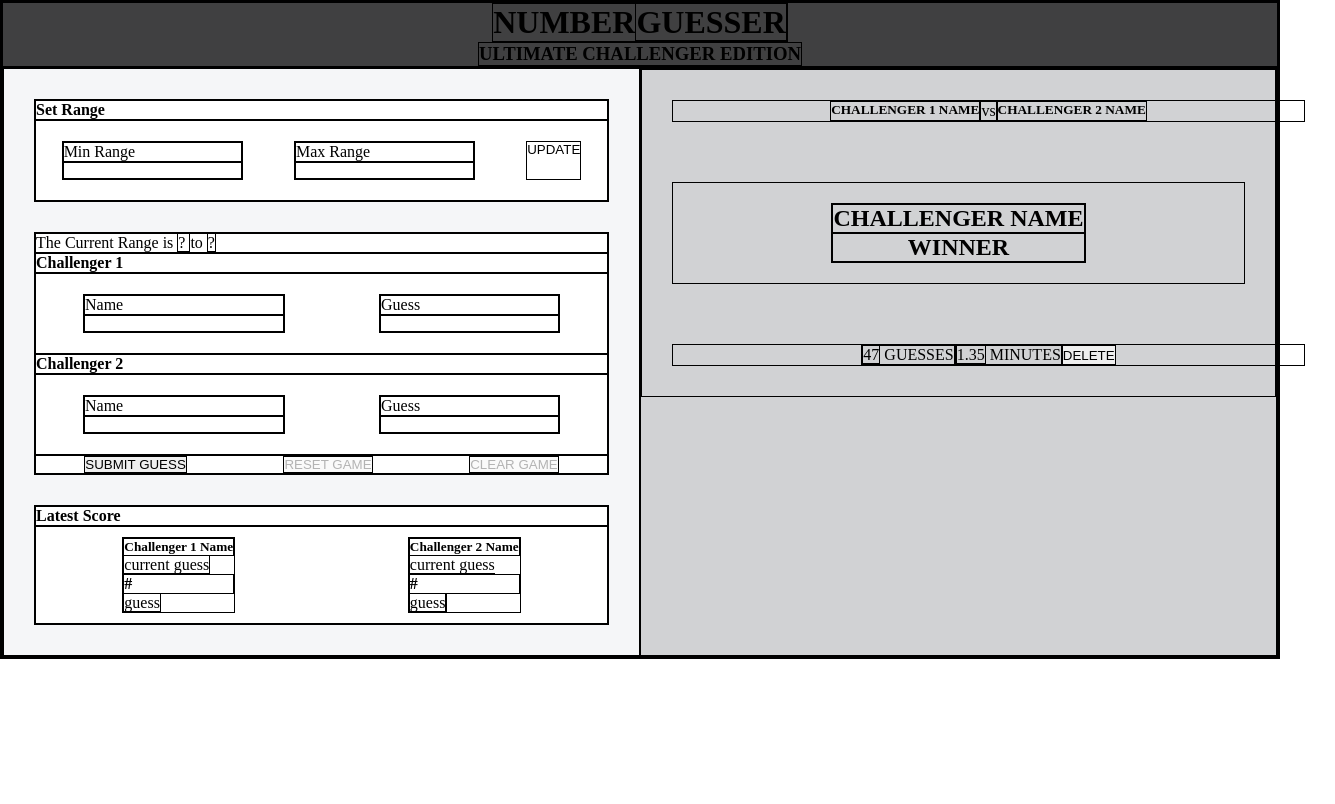
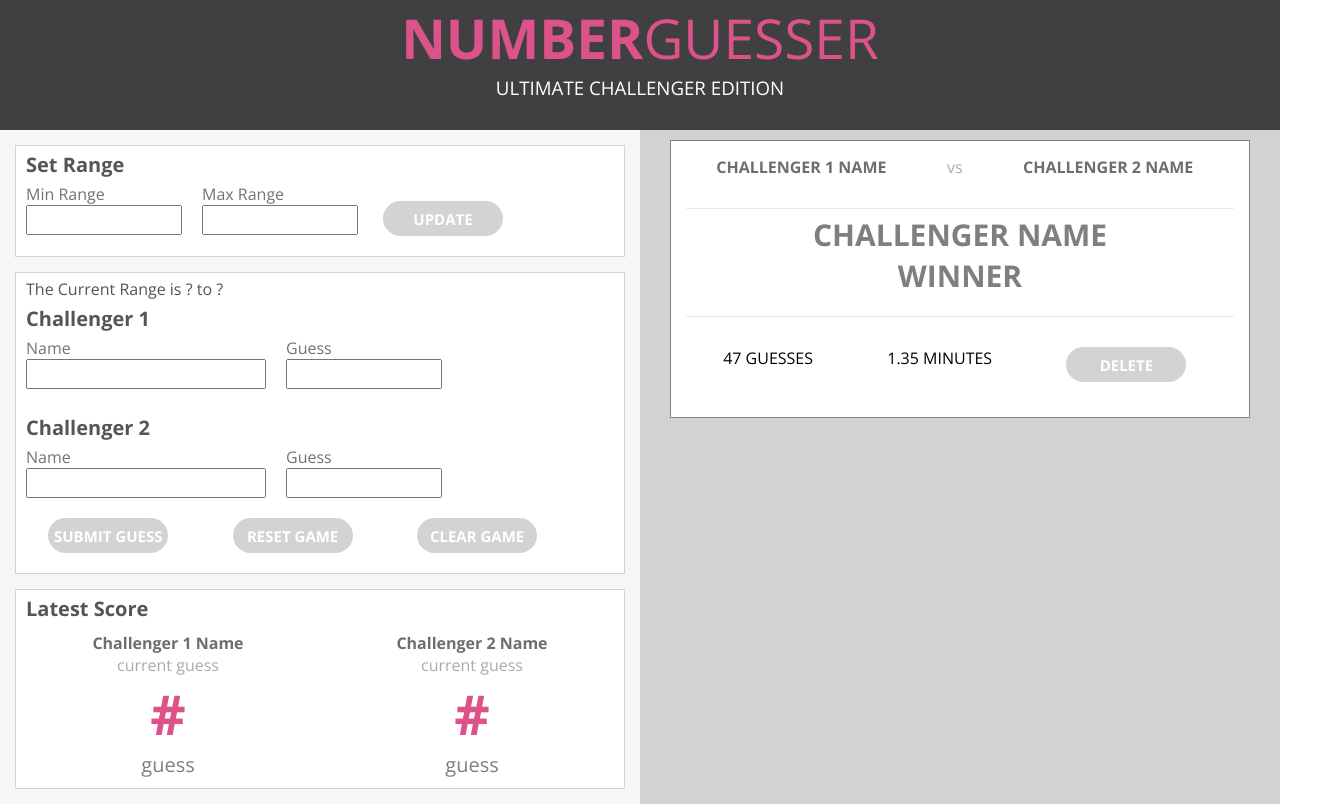
Before and after one commit to KaylaLawson/Number-Guesser-1901, a plain HTML site: page index.html in a window 1280 px wide. Shown: the whole page, 1335 px wide, since content can reach past the window. Drawn offline with nearby package versions, Linux system fonts and the light colour scheme.

Commit message:
Most of the css styling

```diff
--- a/index.html
+++ b/index.html
@@ -3,17 +3,17 @@
 <head>
   <title>Number Guesser</title>
   <link rel="stylesheet" type="text/css" href="styles.css">
-  <link href="https://fonts.googleapis.com/css?family=Open+Sans" rel="stylesheet">
+  <link href="https://fonts.googleapis.com/css?family=Open+Sans:300,400,700" rel="stylesheet">
 </head>
 <body>
   <header>
     <h1 class="num-text">NUMBER<span class="guess-text">GUESSER</span></h1>
-    <h3 class="uce-text">ULTIMATE CHALLENGER EDITION</h3>
+    <h3 class="uce-text"> ULTIMATE CHALLENGER EDITION</h3>
   </header>
   <main>
     <section class="player-info">
       <article class="set-range w-background">
-        <h4>Set Range</h4>
+        <h4 class="heading">Set Range</h4>
         <form class="set-range-form">
               <div class="flex-column">
                 <label class="min-range"> Min Range </label>
@@ -23,11 +23,13 @@
                 <label class="max-range"> Max Range </label>
                 <input class="inp-max-range" type="number">
               </div>
-              <button class="update-btn flex-column w-background">UPDATE</button>
+            <div class="button-container">
+              <button class="update-btn">UPDATE</button>
+            </div>
         </form>
       </article>
       <article class="chal-info w-background">
-        <p>The Current Range is <span class="cur-min"> ? </span> to <span class="cur-max"> ? </span></p>
+        <p class = "range-text">The Current Range is <span class="cur-min"> ? </span> to <span class="cur-max"> ? </span></p>
           <h4>Challenger 1</h4>
           <form class="chal-form">
             <div class="flex-column">
@@ -63,13 +65,13 @@
             <h5 class="updated-name-1">Challenger 1 Name</h5>
             <span class="cur-guess">current guess</span>
             <h1 class="guess-display-1">#</h1>
-            <span class="high-low-1">guess</span>
+            <span class="high-low-1 hl-text">guess</span>
           </section>
           <section class="latest-score-sty">
              <h5 class="updated-name-2">Challenger 2 Name</h5>
-             <span class="cur-guess">current guess</ span>
+             <span class="cur-guess">current guess </span>
              <h1 class="guess-display-2">#</h1>
-             <span class="high-low-2">guess</span>
+             <span class="high-low-2 hl-text">guess</span>
          </section>
         </div>
       </article>
@@ -81,7 +83,7 @@
          <span class="cur-guess">vs</span>
          <h5 class="card-name-2">CHALLENGER 2 NAME</h5>
         </article>
-        <article class="win-card-mid">
+        <article class="win-card-mid border-top-bot">
           <div class="flex-column">
            <h2>CHALLENGER NAME</h2>
            <h2 class="win flex-center">WINNER</h2>
--- a/main.js
+++ b/main.js
@@ -24,6 +24,7 @@ infoBox.addEventListener('keyup', disableBtn);
 
 // FUNCTIONS (╯°□°）╯︵ ┻┻
 
+// if no value use 1 or 100 woop
 function setRange(event) {
   event.preventDefault();
   var newMin = document.querySelector('.inp-min-range');
--- a/styles.css
+++ b/styles.css
@@ -2,15 +2,77 @@
   box-sizing: border-box;
   margin:0;
   padding: 0;
-  border: solid black 0.5px;
+/*  border: solid black 0.5px;*/
+  font-family:  'Open Sans', sans-serif;
 }
 /* ----------GLOBAL STYLING------------ */
 
 }
 body {
-  font-family:  'Open Sans', sans-serif;
   display: flex;
 }
+
+
+main {
+  display: inline-flex;
+  width: 100%;
+  justify-content: space-around;
+}
+
+article {
+  margin: 15px;
+}
+button {
+border: 0;
+background: lightgrey;
+border-radius: 30px;
+height: 35px;
+width: 120px;
+font-size: 15px;
+font-weight: 900;
+color: white;
+margin-bottom: 20px;
+}
+
+
+/* -----------Text Styling ----------*/
+h1 {
+  font-size: 55px;
+  font-weight: 1000;
+  color: #DC528A;
+}
+h2 {
+  font-size: 30px;
+  font-weight:900;
+  color:#7F7F7F;
+
+}
+.guess-text {
+  font-weight: 100;
+}
+.uce-text {
+  color: white;
+  font-weight: 100;
+}
+h3 {
+  margin-bottom:30px;
+}
+h4 {
+  padding: 5px 0px 0px 10px;
+  color: #555559;
+  font-size: 20px;
+  font-weight: 900;
+}
+h5 {
+ color: #6E6E6E;
+ font-size: 16px;
+
+}
+label {
+  color: #727279;
+  font-weight: normal;
+}
+
 header {
   width: 100%;
   background-color: #404041;
@@ -19,54 +81,72 @@ header {
   display: flex;
   margin: 0px;
  }
-main {
-  display: inline-flex;
-  width: 100%;
-  justify-content: space-around;
- }
-div {
- }
- article {
-  margin: 30px;
+ .cur-guess {
+  font-weight: 100;
+  font-size: 16px;
+  color: #AAAAAA;
  }
 
-.flex-center {
-  display:flex;
-  justify-content: center;
+.hl-text {
+  font-weight: 100;
+  font-size:20px;
+  color:#7F7F7F;
+
 }
+.range-text {
+  padding:5px 0 0 10px;
+  color: #555559;
+}
+
+
 /*---------- Box Styling ------------*/
 .box-container {
   display: inline-flex;
 
 }
 .flex-column {
-    flex-direction: column;
-    display: flex;
-    margin: 20px;
+  flex-direction: column;
+  display: flex;
+  margin: 5px 10px 20px 10px;
+  }
+.flex-center {
+  display:flex;
+  justify-content: center;
+}
+input {
+  height: 30px;
+  width: 156px;
 }
 
 /* -----------Left Side Styling -----------*/
 .player-info {
-  width: 90%;
+  width: 100%;
   background-color: #F5F6F8;
 }
 form.set-range-form {
   display:flex;
-  justify-content: space-around;
 }
+
+.button-container {
+  height: 100%;
+  display: flex;
+  margin: 23px 0px 0px 15px;
+}
+
 section.game-btn {
   display: inline-flex;
   justify-content: space-around;
-  width: 100%;
+  width: 91%;
 }
+
 .chal-form {
   display: inline-flex;
   width: 100%;
-  justify-content: space-around
 }
+
 .chal-name-1,
 .chal-name-2 {
-  width: 200px;
+  width: 240px;
 }
 
 .guess-container {
@@ -77,11 +157,18 @@ section.game-btn {
 
 .latest-score-sty{
   margin: 10px;
+  text-align: center;
+
 }
 /* -----------Right Side Styling ----------*/
 .leaderboard {
-  width: 90%;
+  width: 100%;
   background-color:#D1D2D4;
+}
+.win-card {
+  background-color:white;
+  margin: 10px 30px 10px 30px;
+  border: grey 0.5px solid;
 }
 .win-card-mid {
   width: 100;
@@ -90,9 +177,14 @@ section.game-btn {
 }
 .w-background {
   background-color: white;
+  border: lightgrey 0.5px solid;
 }
 .wc-styling {
-  width: 100%;
-  justify-content: center;
+  width: 93%;
+  justify-content: space-around;
   display: inline-flex;
 }
+.border-top-bot{
+border-top: 1.5px #EAEAEA solid;
+border-bottom: 1.5px #EAEAEA solid;
+ }
```
